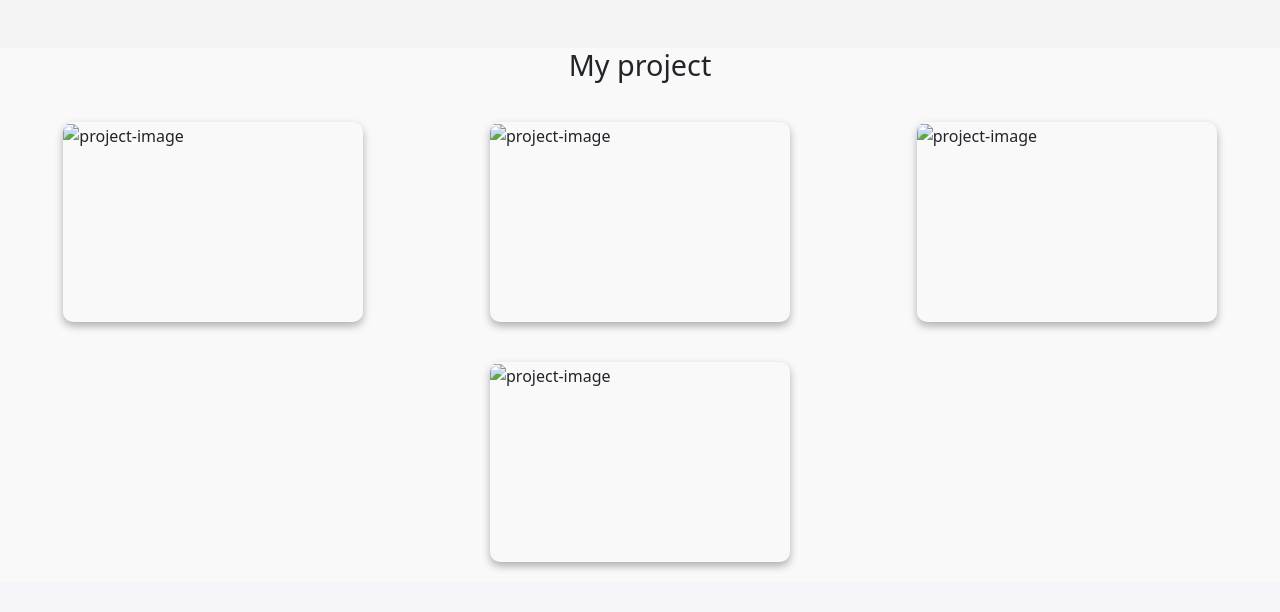
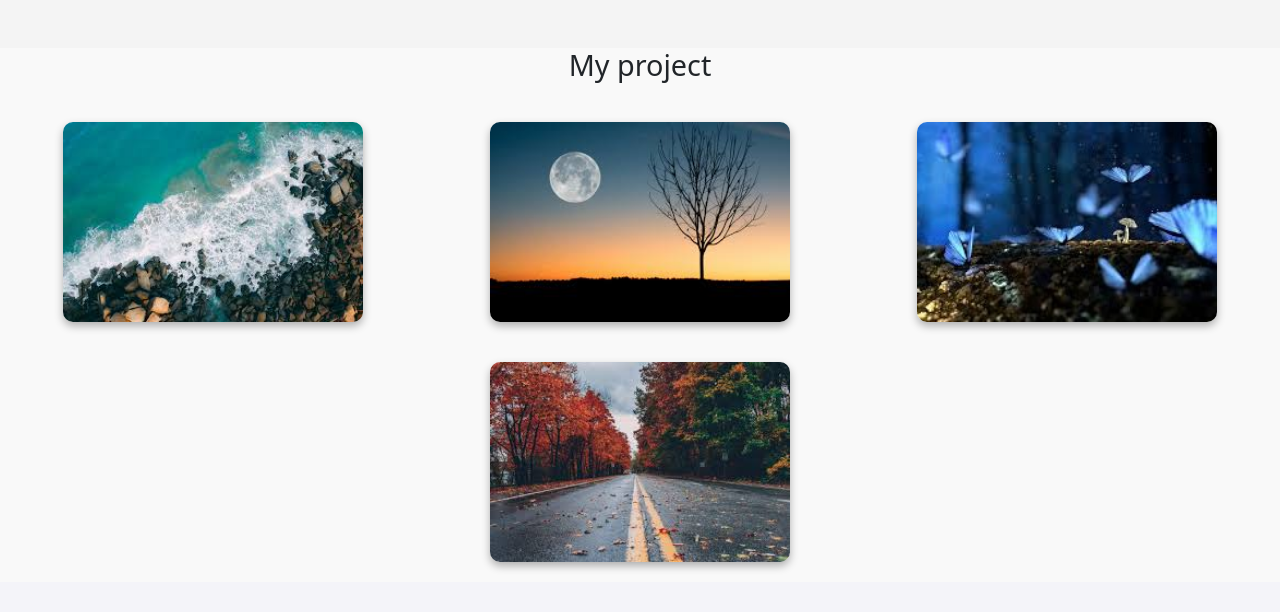
Before and after one commit to tapas933/sec-c, a plain HTML site: page index.html in a window 1280 px wide. Shown: the part 1560-2172 px from the top of the page. Drawn offline with nearby package versions, Linux system fonts and the light colour scheme; the site is published under a folder, as on GitHub Pages, so addresses that start at the root find nothing.

Commit message:
first commit

```diff
--- a/index.html
+++ b/index.html
@@ -61,7 +61,7 @@
         <div class="group-card">
             <div class="project-card">
                 <div class="project-image">
-                    <img src="/asset/kpimage.jpeg" alt="project-image">
+                    <img src="asset/kpimage.jpeg" alt="project-image">
                 </div>
                 <div class="project-description">
                     <h3>project title</h3>
@@ -72,7 +72,7 @@
 
             <div class="project-card">
                 <div class="project-image">
-                    <img src="/asset/moon.jpeg" alt="project-image">
+                    <img src="asset/moon.jpeg" alt="project-image">
                 </div>
                 <div class="project-description">
                     <h3>project title</h3>
@@ -83,7 +83,7 @@
 
             <div class="project-card">
                 <div class="project-image">
-                    <img src="/asset/butterfly.jpeg" alt="project-image">
+                    <img src="asset/butterfly.jpeg" alt="project-image">
                 </div>
                 <div class="project-description">
                     <h3>project title</h3>
@@ -94,7 +94,7 @@
 
             <div class="project-card">
                 <div class="project-image">
-                    <img src="/asset/nature.jpeg" alt="project-image">
+                    <img src="asset/nature.jpeg" alt="project-image">
                 </div>
                 <div class="project-description">
                     <h3>project title</h3>
```
